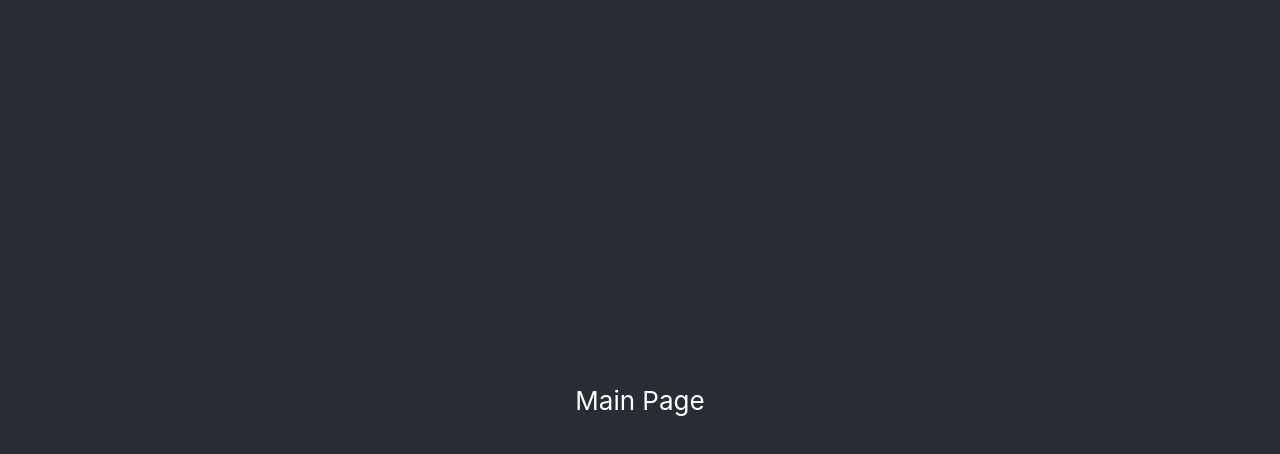
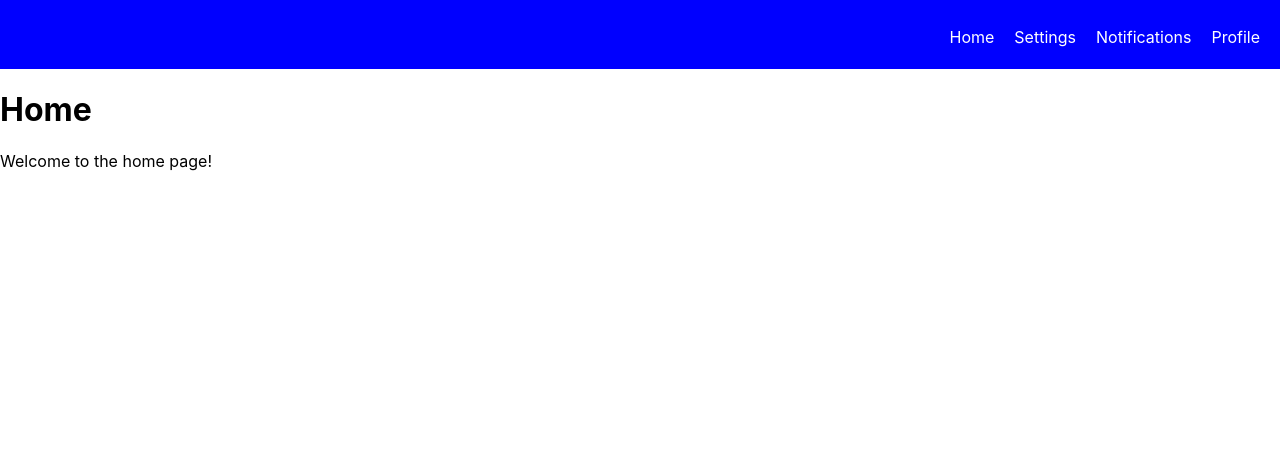
Before and after one commit to KosyAbone/React-Dashboard, a React (Create React App) app: page / in a window 1280 px wide. Shown: the top 454 px of the page. Built offline with nearby package versions, Linux system fonts and the light colour scheme.

Commit message:
created main top navigation to the nav item pages

```diff
--- a/src/App.js
+++ b/src/App.js
@@ -1,12 +1,24 @@
 import './App.css';
+import React from 'react'
+import NavBar from './components/NavBar/navbar.js';
+import Home from './pages/Main/home';
+import Notifications from './pages/Main/notifications';
+import Settings from './pages/Main/settings';
+import Profile from './pages/Main/profile';
+import { BrowserRouter as Router, Routes, Route } from 'react-router-dom';
 
-function App() {
+
+const App = () => {
   return (
-    <div className="App">
-      <header className="App-header">
-        <div>Main Page</div>
-      </header>
-    </div>
+    <Router>
+      <NavBar />
+        <Routes>
+          <Route path="/" element={<Home/>} />
+          <Route path="/settings" element={<Settings/>} />
+          <Route path="/notifications" element={<Notifications/>} />
+          <Route path="/profile" element={<Profile/>} />
+        </Routes>
+    </Router>
   );
 }
 
--- a/src/components/NavBar/navBar.css
+++ b/src/components/NavBar/navBar.css
@@ -0,0 +1,18 @@
+.navbar {
+    background-color: blue;
+    display: flex;
+    justify-content: flex-end;
+    align-items: center;
+    padding: 10px;
+  }
+
+  .nav-item {
+    text-decoration: none;
+    color: white;
+    margin: 10px;
+  }
+
+  .nav-item i {
+    font-size: 24px;
+    margin-bottom: 5px;
+  }
--- a/src/components/NavBar/navBar.js
+++ b/src/components/NavBar/navBar.js
@@ -0,0 +1,16 @@
+import React from 'react';
+import './navbar.css';
+import { Link } from 'react-router-dom';
+
+const NavBar = () => {
+  return (
+    <nav className="navbar">
+        <Link to="/" className="nav-item"><i className="fas fa-home"></i>Home</Link>
+        <Link to="/settings" className="nav-item"><i className="fas fa-cog"></i>Settings</Link>
+        <Link to="/notifications" className="nav-item"><i className="fas fa-bell"></i>Notifications</Link>
+        <Link to="/profile" className="nav-item"><i className="fas fa-user"></i>Profile</Link>
+    </nav>
+  );
+};
+
+export default NavBar;
--- /dev/null
+++ b/src/pages/Main/home.js
@@ -0,0 +1,12 @@
+import React from "react";
+
+const Home = () => {
+    return (
+        <div>
+        <h1>Home</h1>
+        <p>Welcome to the home page!</p>
+        </div>
+    );
+}
+
+export default Home;
--- /dev/null
+++ b/src/pages/Main/notifications.js
@@ -0,0 +1,12 @@
+import React from "react";
+
+const Notifications = () => {
+    return (
+        <div>
+        <h1>Notifications</h1>
+        <p>Welcome to the notifications page!</p>
+        </div>
+    );
+}
+
+export default Notifications;
--- /dev/null
+++ b/src/pages/Main/profile.js
@@ -0,0 +1,12 @@
+import React from "react";
+
+const Profile = () => {
+    return (
+        <div>
+        <h1>Profile</h1>
+        <p>Welcome to the profile page!</p>
+        </div>
+    );
+}
+
+export default Profile;
--- /dev/null
+++ b/src/pages/Main/settings.js
@@ -0,0 +1,12 @@
+import React from "react";
+
+const Settings = () => {
+    return (
+        <div>
+        <h1>Settings</h1>
+        <p>Welcome to the settings page!</p>
+        </div>
+    );
+}
+
+export default Settings;
```
